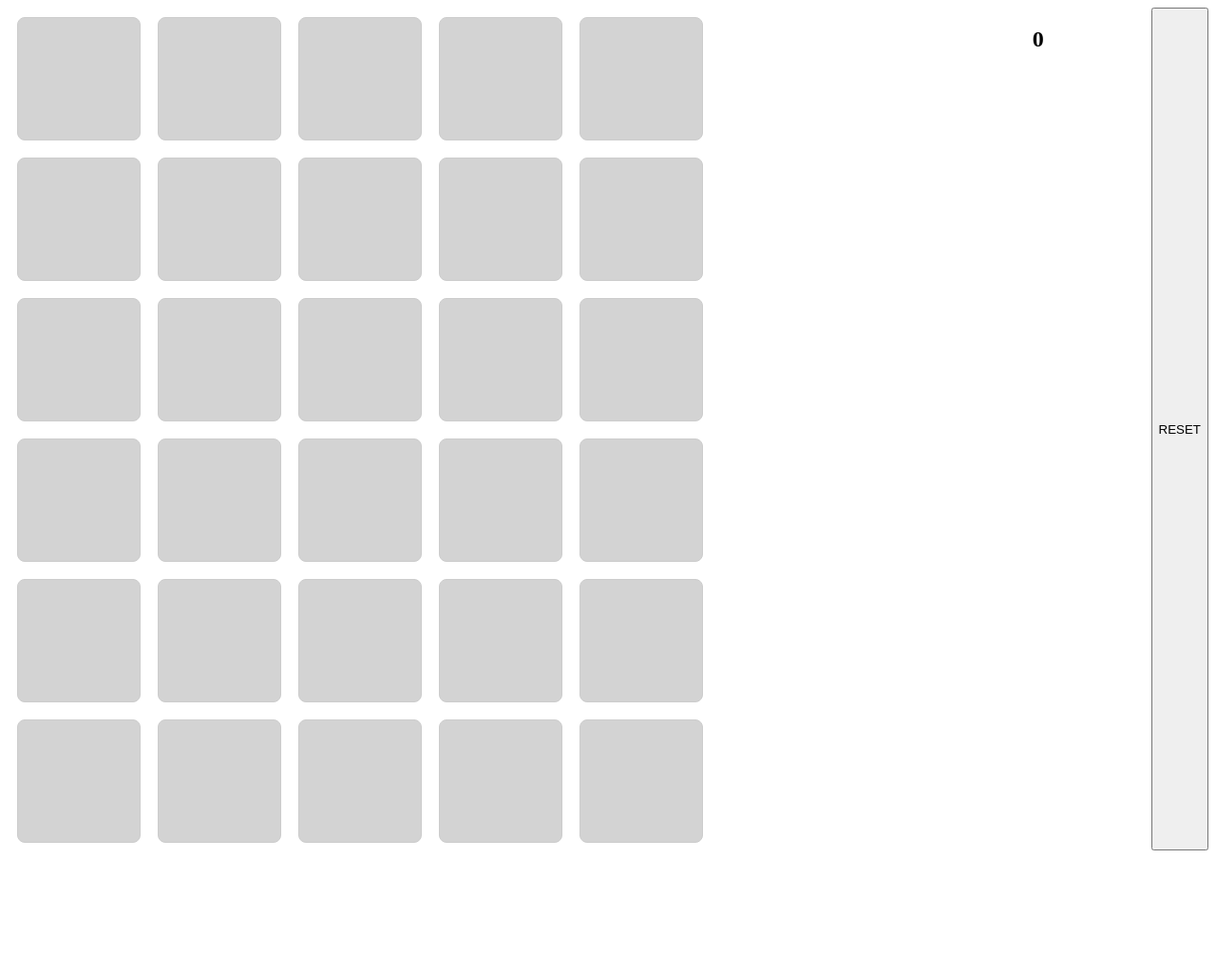
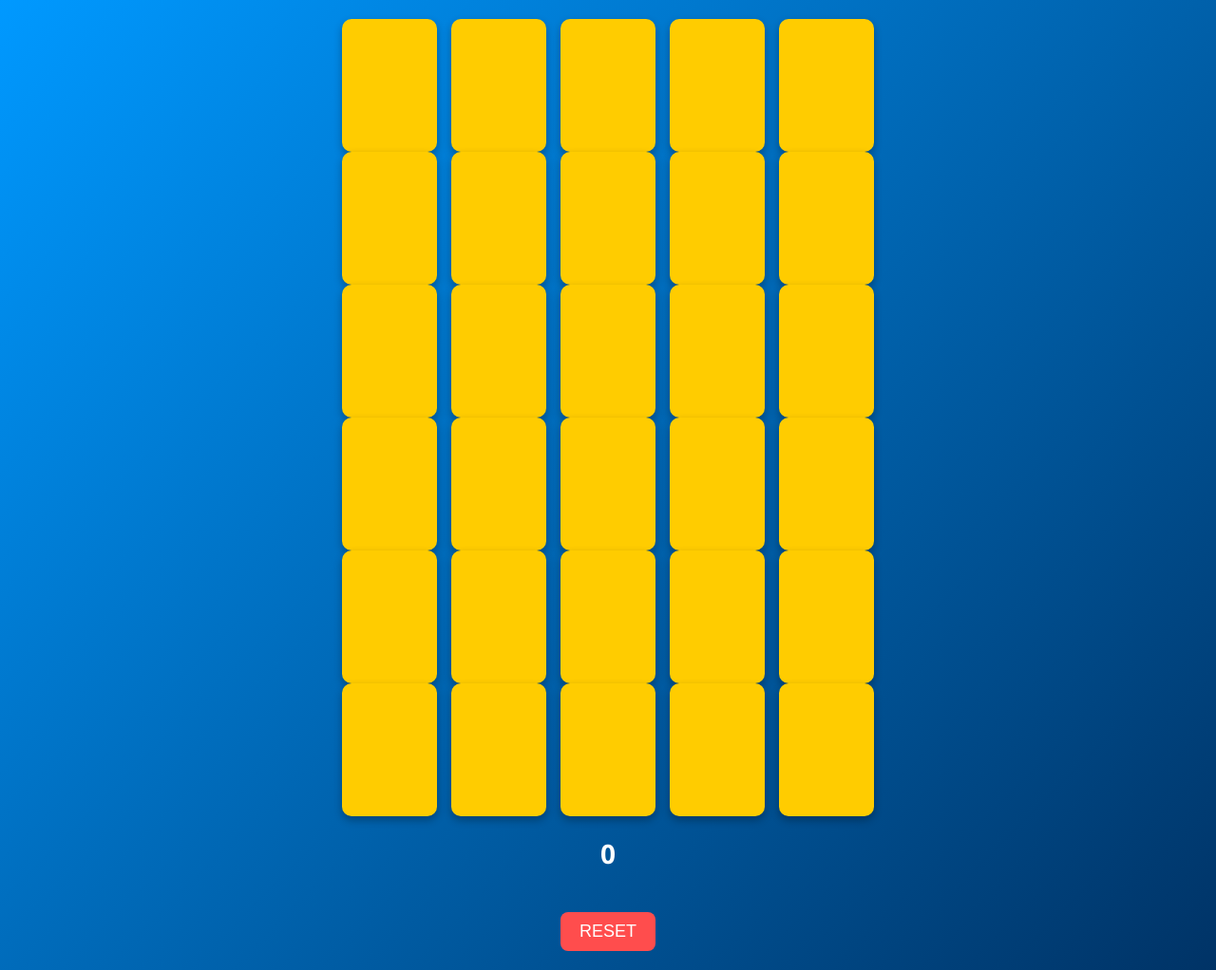
Before and after one commit to ArmaanC-IDC/FlappyFish, a Flask app: page / in a window 1280 px wide. Shown: the whole page at 95% size. Before the commit the page ends 896 px from the top, so only its background shows below. Run offline with Flask 3, Linux system fonts and the light colour scheme.

Commit message:
Update styles.css

```diff
--- a/static/styles.css
+++ b/static/styles.css
@@ -1,51 +1,97 @@
-body{
+/* General page styling */
+body.index {
+    background: linear-gradient(135deg, #0099ff, #003366);
+    font-family: 'Segoe UI', Tahoma, Geneva, Verdana, sans-serif;
+    margin: 0;
+    padding: 20px;
     display: flex;
+    flex-direction: column;
+    align-items: center;
+    color: white;
 }
 
-.mainDiv, .rowDiv{
+/* Main container */
+.mainDiv {
     display: flex;
+    flex-direction: column;
+    align-items: center;
+    gap: 15px;
 }
 
-.mainDiv{
-    flex-direction: column;
-    flex-grow: 1;
+/* Row styling */
+.rowDiv {
+    display: flex;
+    gap: 15px;
 }
 
-.card{
-    /* display: inline-block; */
-    width: 10vw;
-    height: 10vw;
-    position: relative;
+/* Card container */
+.card {
+    width: 100px;
+    height: 140px;
+    perspective: 1000px;
     cursor: pointer;
-    padding: 0;
-    margin: 10px;
 }
 
-.front, .back {
+/* Card flipping structure */
+.card .front,
+.card .back {
     position: absolute;
     width: 100%;
     height: 100%;
+    border-radius: 10px;
+    backface-visibility: hidden;
     display: flex;
+    justify-content: center;
     align-items: center;
-    justify-content: center;
-
+    font-size: 22px;
     font-weight: bold;
-    border: 1px solid #ccc;
-    border-radius: 8px;
-    background: lightgray;
-
-    backface-visibility: hidden;
-    transition: transform 0.5s;
+    box-shadow: 0 4px 8px rgba(0, 0, 0, 0.3);
+    transition: transform 0.6s;
 }
 
-.back {
-    background: #4caf50;
-    color: white;
+/* Front side */
+.card .front {
+    background: #ffcc00;
+    transform: rotateY(0deg);
+}
+
+/* Back side */
+.card .back {
+    background: white;
+    color: #003366;
     transform: rotateY(180deg);
 }
-.flipped .front {
+
+/* Flip animation */
+.card {
+    position: relative;
+    transform-style: preserve-3d;
+    transition: transform 0.6s ease;
+}
+
+.card.flipped {
     transform: rotateY(180deg);
 }
-.flipped .back {
-    transform: rotateY(0deg);
+
+/* Turns counter */
+h2 {
+    font-size: 28px;
+    margin-top: 20px;
 }
+
+/* Reset button */
+button {
+    background: #ff4d4d;
+    color: white;
+    font-size: 18px;
+    padding: 10px 20px;
+    border: none;
+    border-radius: 8px;
+    cursor: pointer;
+    margin-top: 20px;
+    transition: background 0.3s ease;
+}
+
+button:hover {
+    background: #cc0000;
+}
```
